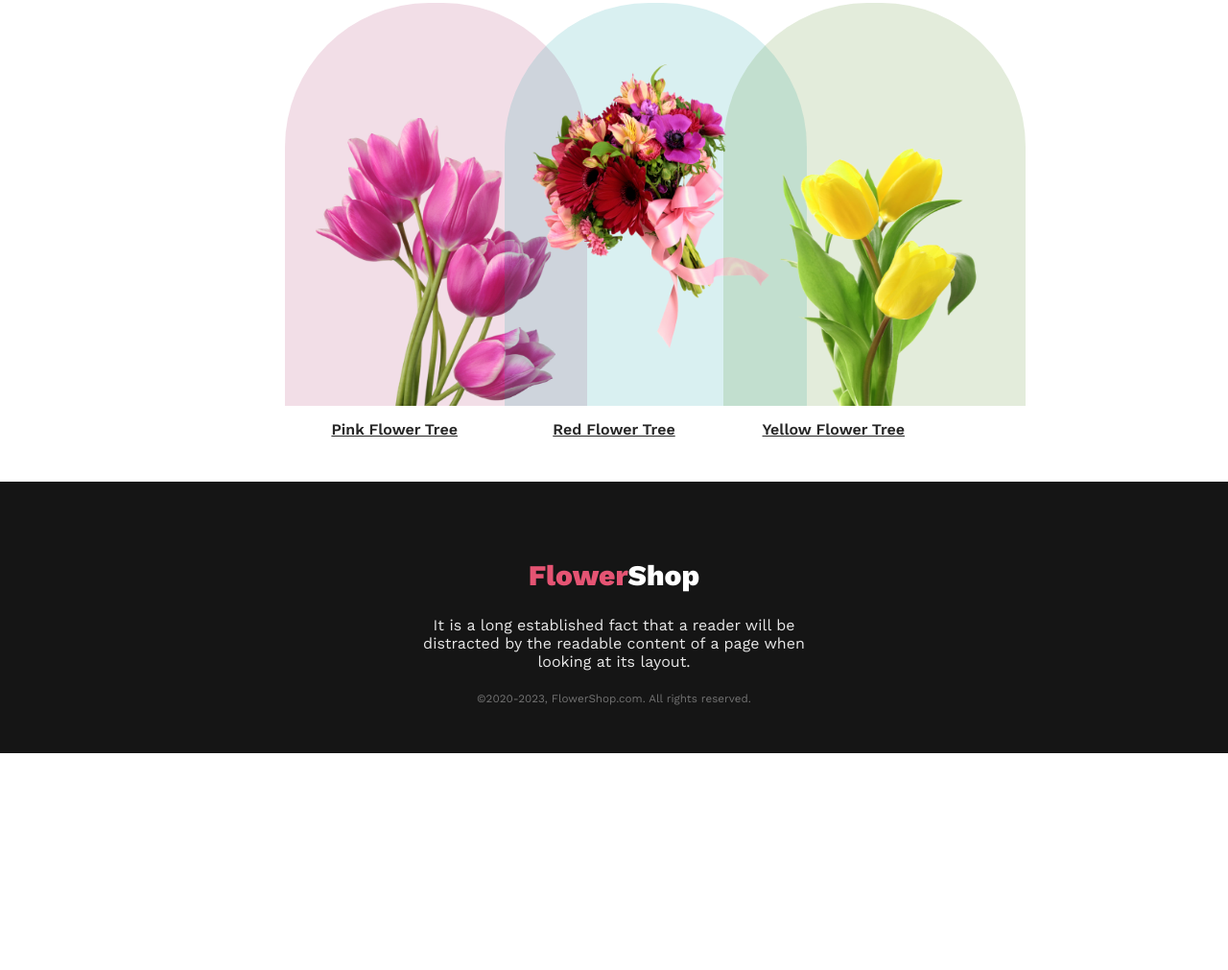
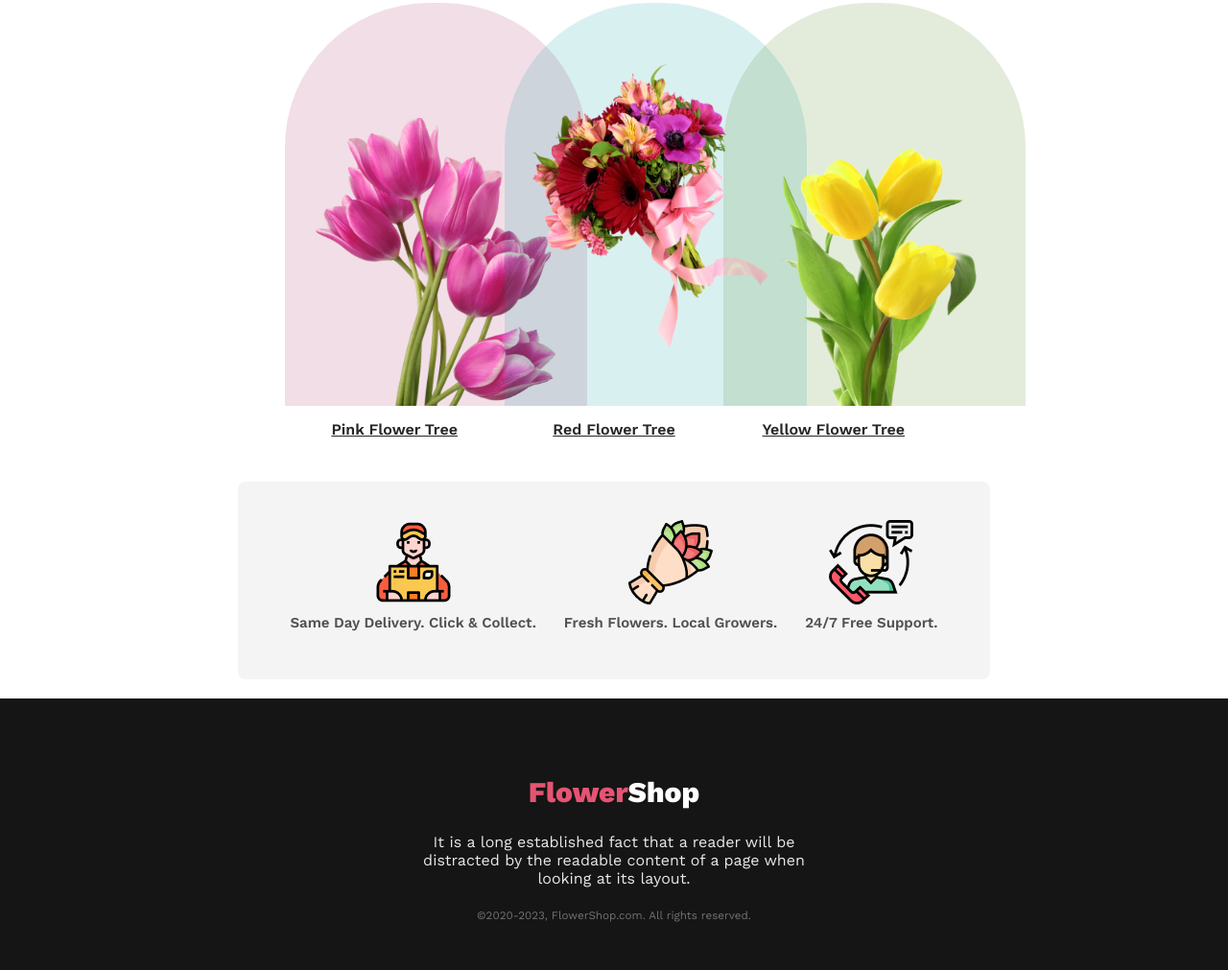
Before and after one commit to AAkilRaiyanPrantho/programming-hero-assignment-1, a plain HTML site: page index.html in a window 1280 px wide. Shown: the part 1093-2104 px from the top of the page at 96% size. Before the commit the page ends 1878 px from the top, so only its background shows below. Drawn offline with nearby package versions, Linux system fonts and the light colour scheme.

Commit message:
Delivery Option Section Updated

```diff
--- a/index.html
+++ b/index.html
@@ -63,6 +63,22 @@
             </div>
         </div>
       </div>
+
+      <div class="delivery">
+        <div class="flower-options">
+            <img class="service-images" src="Flower_Asset/Group 57.png" alt="Same Day Delivery. Click & Collect">
+            <figcaption>Same Day Delivery. Click & Collect.</figcaption>
+        </div>
+        <div class="flower-options">
+            <img class="service-images" src="Flower_Asset/Group 58.png" alt="Fresh Flowers. Local Growers">
+            <figcaption>Fresh Flowers. Local Growers.</figcaption>
+        </div>
+        <div class="flower-options">
+            <img class="service-images" src="Flower_Asset/Group 59.png" alt="24/7 Free Support.">
+            <figcaption>24/7 Free Support.</figcaption>
+        </div>
+      </div>
+
     </main>
     <footer class="footer">
       <div class="footer-div">
--- a/styles/styles.css
+++ b/styles/styles.css
@@ -98,7 +98,7 @@ body {
   width: 275px;
   height: 400px;
   border-radius: 150px 150px 0px 0px;
-  background: rgba(167, 33, 98, 0.15);;
+  background: rgba(167, 33, 98, 0.15);
 }
 .featured-flowers-images1 {
   background-repeat: no-repeat;
@@ -125,7 +125,7 @@ body {
   width: 275px;
   height: 400px;
   border-radius: 150px 150px 0px 0px;
-  background: rgba(71, 125, 17, 0.15);;
+  background: rgba(71, 125, 17, 0.15);
 }
 .featured-flowers-images3 {
   background-repeat: no-repeat;
@@ -135,6 +135,35 @@ body {
   background-image: url("../Flower_Asset/pngwing\ 7.png");
 }
 /* Featured Flower Part Ends */
+
+/* Delivery Option Section Starts */
+.delivery {
+  margin: auto;
+  margin-bottom: 20px;
+  width: 55%;
+  padding: 40px;
+  border-radius: 8px;
+  background: rgba(39, 39, 39, 0.05);
+  display: flex;
+  align-items: center;
+  justify-content: space-around;
+}
+figcaption {
+  color: rgba(39, 39, 39, 0.8);
+  font-size: 15px;
+  font-weight: 600;
+  padding: 10px 0px;
+  text-align: center;
+}
+.service-images {
+  display: flex;
+  margin-left: auto;
+  margin-right: auto;
+}
+.flower-options {
+  align-items: center;
+}
+/* Delivery Option Section Ends */
 
 /* Footer Part Decoration Starts */
 .footer {
```
